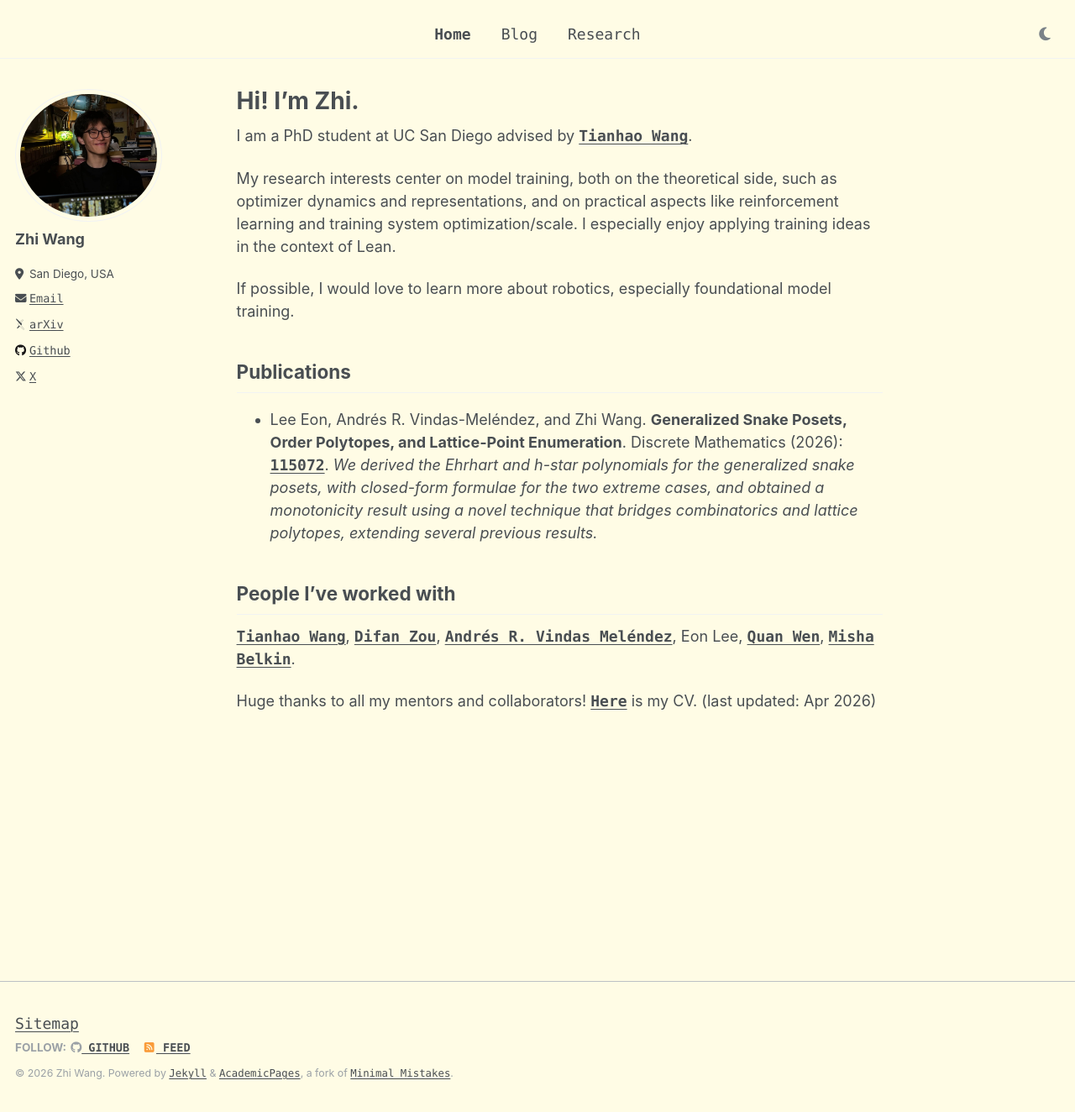
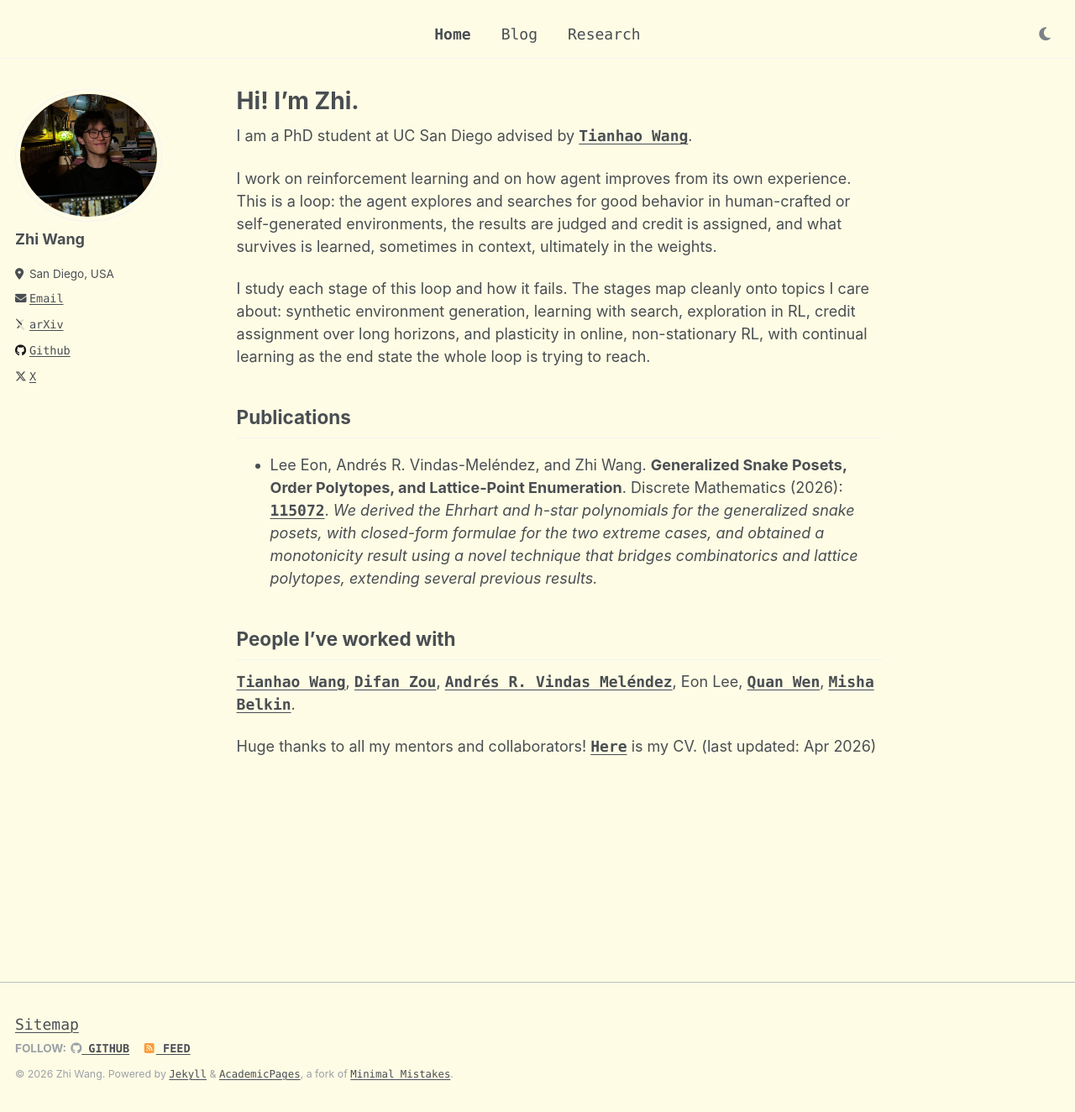
Before and after one commit to Zhi0467/Zhi0467.github.io, a Jekyll site: the page built from _pages/about.md, in a window 1280 px wide and 1324 px high. Shown: the whole window at 84% size. Built offline with Jekyll 4.4.1, drawn with Linux system fonts in a browser that asks for light colours; some web fonts are replaced.

Commit message:
updated my bio

```diff
--- a/_pages/about.md
+++ b/_pages/about.md
@@ -5,9 +5,9 @@ author_profile: true
 ---
 I am a PhD student at UC San Diego advised by [Tianhao Wang](https://tiiao.github.io).
 
-My research interests center on model training, both on the theoretical side, such as optimizer dynamics and representations, and on practical aspects like reinforcement learning and training system optimization/scale. I especially enjoy applying training ideas in the context of Lean.
+I work on reinforcement learning and on how agent improves from its own experience. This is a loop: the agent explores and searches for good behavior in human-crafted or self-generated environments, the results are judged and credit is assigned, and what survives is learned, sometimes in context, ultimately in the weights.
 
-If possible, I would love to learn more about robotics, especially foundational model training.
+I study each stage of this loop and how it fails. The stages map cleanly onto topics I care about: synthetic environment generation, learning with search, exploration in RL, credit assignment over long horizons, and plasticity in online, non-stationary RL, with continual learning as the end state the whole loop is trying to reach.
 
 Publications
 ------
```
Also changed, not shown: 6 other files.
